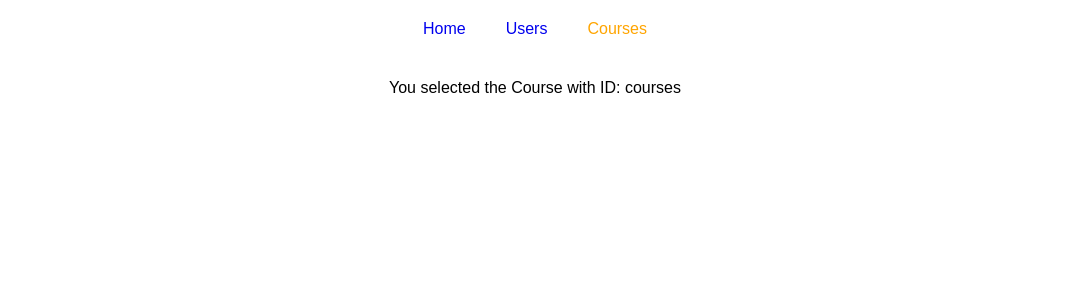
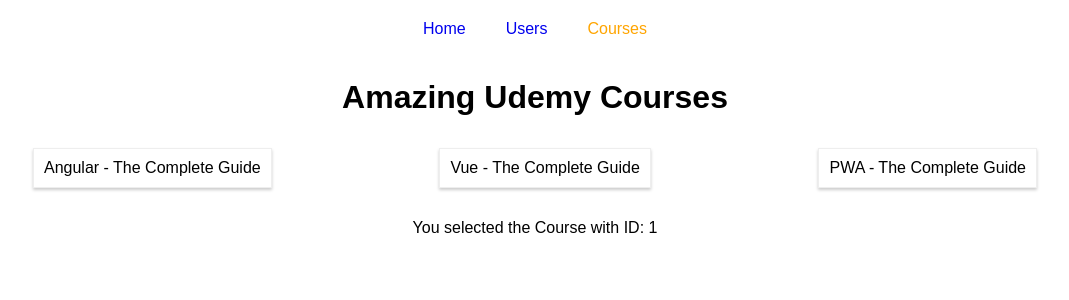
Before and after one commit to GurunathSolanki/react-routing-assignment, a React (Create React App) app: page /courses/1 in a window 1280 px wide. Shown: the top 300 px of the page, without its empty margins (105-1174 px from the left). Built offline with nearby package versions, Linux system fonts and the light colour scheme.

Commit message:
Load the Course component as a nested component of Courses

```diff
--- a/src/App.js
+++ b/src/App.js
@@ -27,9 +27,9 @@
           </header>
           <Switch>
             <Route path='/users' exact component={Users} />
-            <Route path='/courses' exact component={Courses} />
+            <Route path='/courses' component={Courses} />
             <Route path='/home' exact pathname='/' />
-            <Route path='/:id' component={Course} />
+            {/* <Route path='/:id' component={Course} /> */}
           </Switch>
         </div>
       </BrowserRouter>
--- a/src/containers/Course/Course.js
+++ b/src/containers/Course/Course.js
@@ -6,11 +6,17 @@
     courseId: null,
   };
   componentDidMount() {
-    console.log('[Course] mounted !!');
-    console.log(this.props);
+    this.loadData();
+  }
+
+  componentDidUpdate() {
+    if (this.props.match.params.id != this.state.courseId) {
+      this.loadData();
+    }
+  }
+
+  loadData() {
     const query = new URLSearchParams(this.props.location.search);
-    // console.log(query.get('title'));
-
     this.setState({
       courseId: this.props.match.params.id,
       title: query.get('title'),
--- a/src/containers/Courses/Courses.js
+++ b/src/containers/Courses/Courses.js
@@ -1,5 +1,6 @@
 import React, { Component } from 'react';
-
+import { Route } from 'react-router-dom';
+import Course from '../Course/Course';
 import './Courses.css';
 
 class Courses extends Component {
@@ -14,27 +15,33 @@
   courseClickHandler(id, title) {
     console.log('[Courses] Course clicked :' + id + ':' + title);
     console.log(this.props);
-    this.props.history.push('/' + id + '?title=' + title);
+    this.props.history.push('/courses/' + id + '?title=' + title);
   }
 
   render() {
     return (
+      <div>
         <div>
           <h1>Amazing Udemy Courses</h1>
           <section className='Courses'>
             {this.state.courses.map((course) => {
               return (
                 <article
-                onClick={() => this.courseClickHandler(course.id, course.title)}
+                  onClick={() =>
+                    this.courseClickHandler(course.id, course.title)
+                  }
                   className='Course'
-                key={course.id}
-              >
+                  key={course.id}>
                   {course.title}
                 </article>
               );
             })}
           </section>
         </div>
+        <div>
+          <Route path='/courses/:id' component={Course} />
+        </div>
+      </div>
     );
   }
 }
```
Lines whose indentation alone changed are shown as unchanged.
